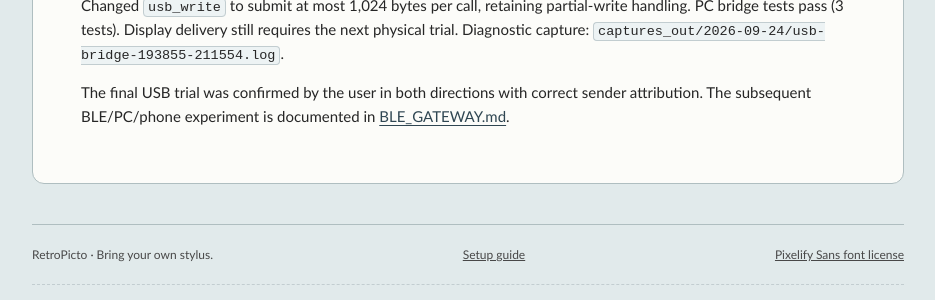
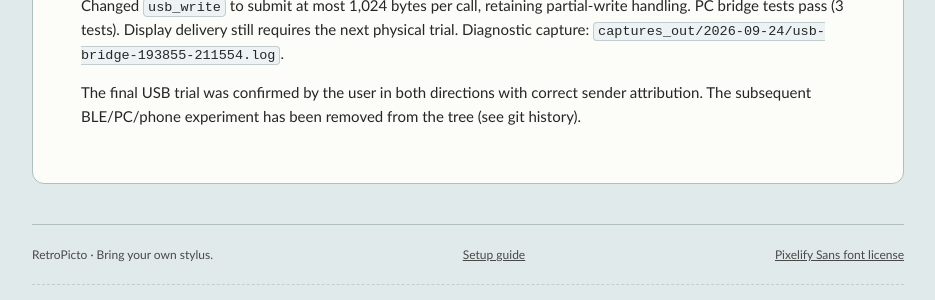
Before and after one commit to Pizzaface/retropicto, a Jekyll site: the page built from docs/USB_BRIDGE.md, in a window 1280 px wide and 900 px high, scrolled down 4521 px. Shown: the part 510-810 px from the top of the window, without its empty margins (172-1107 px from the left). Built offline with Jekyll 4.4.1, drawn with Linux system fonts in a browser that asks for light colours; our own code applies the rules of GitHub Pages for plain Markdown files.

Commit message:
docs: drop link to removed BLE_GATEWAY.md

```diff
--- a/docs/USB_BRIDGE.md
+++ b/docs/USB_BRIDGE.md
@@ -218,4 +218,4 @@ retaining partial-write handling. PC bridge tests pass (3 tests). Display delive
 still requires the next physical trial. Diagnostic capture:
 `captures_out/2026-09-24/usb-bridge-193855-211554.log`.
 
-The final USB trial was confirmed by the user in both directions with correct sender attribution. The subsequent BLE/PC/phone experiment is documented in [BLE_GATEWAY.md](BLE_GATEWAY.md).
+The final USB trial was confirmed by the user in both directions with correct sender attribution. The subsequent BLE/PC/phone experiment has been removed from the tree (see git history).
```
